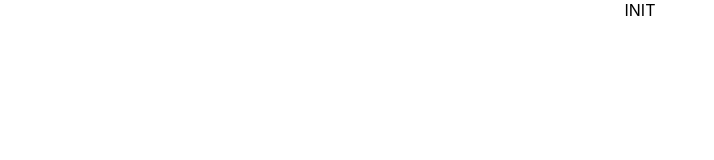
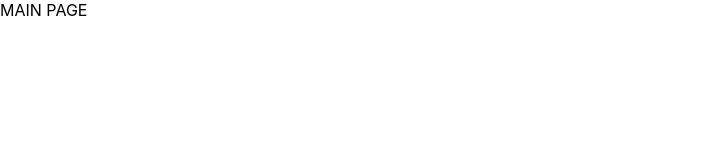
Before and after one commit to AyxanAxn/Cinema, a React (Create React App) app: page / in a window 1280 px wide. Shown: the top 160 px of the page, without its empty margins (0-714 px from the left). Built offline with nearby package versions, Linux system fonts and the light colour scheme.

Commit message:
feat: add react-router-dom & configured first page

```diff
--- a/package.json
+++ b/package.json
@@ -15,6 +15,7 @@
     "react": "^18.2.0",
     "react-dom": "^18.2.0",
     "react-redux": "^8.0.2",
+    "react-router-dom": "^6.3.0",
     "react-scripts": "5.0.1",
     "typescript": "^4.7.4",
     "web-vitals": "^2.1.4"
--- a/src/App.tsx
+++ b/src/App.tsx
@@ -1,11 +1,10 @@
 import React from "react";
 import "./App.css";
+import { AppRoutes } from "./routes";
 
 function App() {
     return (
-        <div className='App'>
-            INIT
-        </div>
+        <AppRoutes />
     );
 }
 
--- a/src/index.tsx
+++ b/src/index.tsx
@@ -3,14 +3,20 @@ import ReactDOM from "react-dom/client";
 import "./index.css";
 import App from "./App";
 import reportWebVitals from "./reportWebVitals";
+import {
+    BrowserRouter,
+} from "react-router-dom";
 
 const root = ReactDOM.createRoot(
   document.getElementById("root") as HTMLElement
 );
+
 root.render(
-    <React.StrictMode>
-        <App />
-    </React.StrictMode>
+    <BrowserRouter>
+        <React.StrictMode>
+            <App />
+        </React.StrictMode>
+    </BrowserRouter>
 );
 
 // If you want to start measuring performance in your app, pass a function
--- /dev/null
+++ b/src/pages/MainPage/index.tsx
@@ -0,0 +1,7 @@
+import React from "react";
+
+export const MainPage = () => {
+    return (
+        <div>MAIN PAGE</div>
+    );
+};
--- /dev/null
+++ b/src/routes/index.tsx
@@ -0,0 +1,14 @@
+import React from "react";
+import {
+    Routes,
+    Route,
+} from "react-router-dom";
+import { MainPage } from "../pages/MainPage";
+
+export const AppRoutes = () => {
+    return (
+        <Routes>
+            <Route path="/" element={<MainPage />}/>
+        </Routes>
+    );
+};
```
Also changed, not shown: 2 other files (tests, documents, lock files or other folders).
